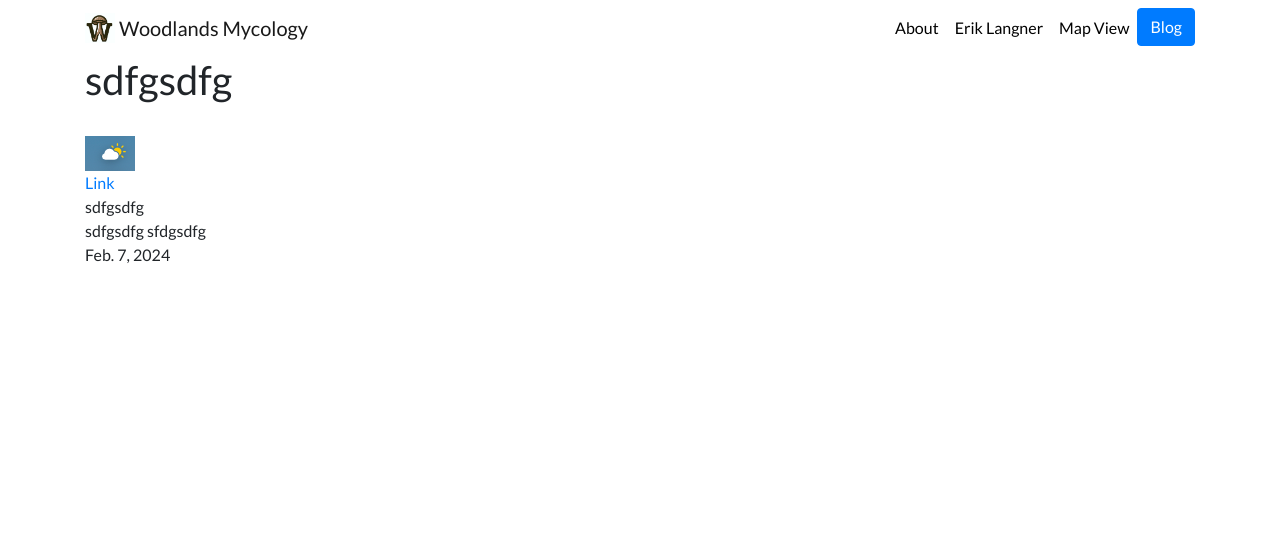
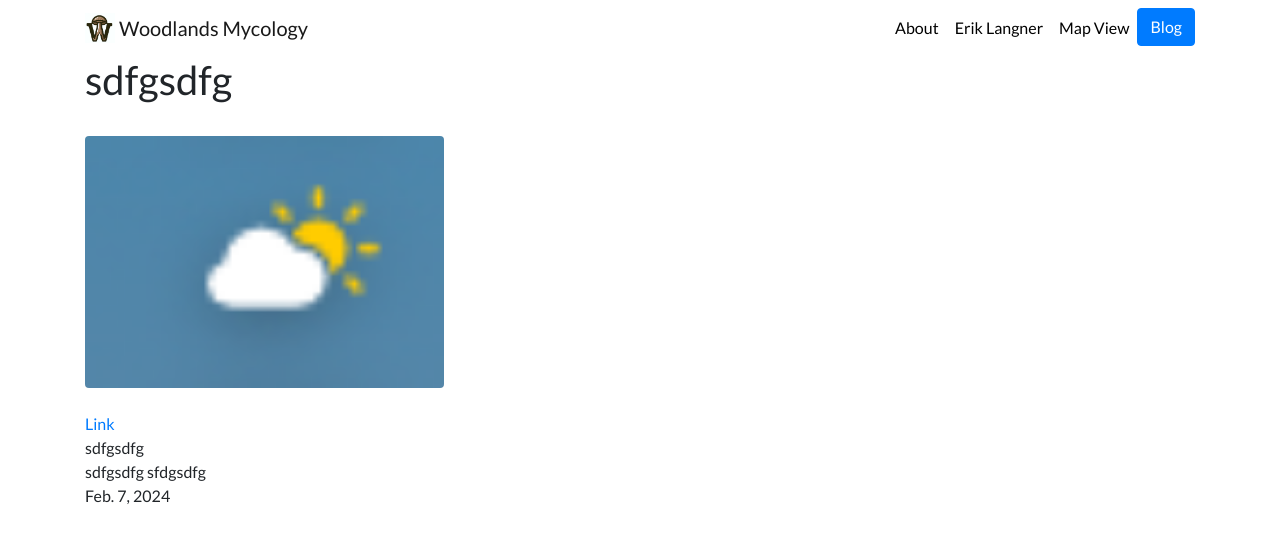
Before and after one commit to eriklangner/WoodlandsMycology, a Django app: page /blog/2/ in a window 1280 px wide. Shown: the top 543 px of the page. Run offline with Django 4.2, Linux system fonts and the light colour scheme; data comes from the database, SQL or seed files in the repository; both versions use the stored data as it was before the commit; data that the repository does not hold is empty; some libraries are stand-ins or nearby versions.

Commit message:
Add multi-photo gallery with MushroomPhoto model and lightbox

```diff
--- a/blog/models.py
+++ b/blog/models.py
@@ -13,5 +13,25 @@ class MushroomDetail(models.Model):
     latitude = models.FloatField()
     longitude = models.FloatField()
 
+    def cover_photo(self):
+        return self.photos.first()
+
     def __str__(self):
         return self.title
+
+
+class MushroomPhoto(models.Model):
+    mushroom = models.ForeignKey(
+        MushroomDetail,
+        on_delete=models.CASCADE,
+        related_name='photos',
+    )
+    image = models.ImageField(upload_to='woodlandsmushrooms/photos/')
+    caption = models.CharField(max_length=300, blank=True)
+    order = models.PositiveIntegerField(default=0)
+
+    class Meta:
+        ordering = ['order', 'id']
+
+    def __str__(self):
+        return f'{self.mushroom.title} photo {self.pk}'
--- a/blog/templates/blog/detail.html
+++ b/blog/templates/blog/detail.html
@@ -1,10 +1,53 @@
 {% extends "woodlandsmushrooms/base.html" %}
+
+{% block extra_css %}
+<link rel="stylesheet" href="https://cdnjs.cloudflare.com/ajax/libs/lightbox2/2.11.4/css/lightbox.min.css" crossorigin="anonymous" referrerpolicy="no-referrer" />
+<style>
+  .mushroom-gallery {
+    column-count: 2;
+    column-gap: 1rem;
+  }
+  @media (min-width: 768px) {
+    .mushroom-gallery {
+      column-count: 3;
+    }
+  }
+  .mushroom-gallery-item {
+    break-inside: avoid;
+    margin-bottom: 1rem;
+  }
+  .mushroom-gallery-item img {
+    width: 100%;
+    height: auto;
+    display: block;
+    border-radius: 4px;
+  }
+</style>
+{% endblock %}
+
+{% block extra_js %}
+<script src="https://cdnjs.cloudflare.com/ajax/libs/lightbox2/2.11.4/js/lightbox.min.js" crossorigin="anonymous" referrerpolicy="no-referrer"></script>
+{% endblock %}
 
 {% block content %}
 <h1> {{ blog.title }} </h1>
 
 <br>
-<img src="{{ blog.image.url }}">
+<div class="mushroom-gallery">
+  {% for photo in blog.photos.all %}
+    <div class="mushroom-gallery-item">
+      <a href="{{ photo.image.url }}" data-lightbox="mushroom-{{ blog.id }}" data-title="{{ photo.caption }}">
+        <img src="{{ photo.image.url }}" alt="{{ photo.caption }}">
+      </a>
+    </div>
+  {% empty %}
+    <div class="mushroom-gallery-item">
+      <a href="{{ blog.image.url }}" data-lightbox="mushroom-{{ blog.id }}" data-title="{{ blog.title }}">
+        <img src="{{ blog.image.url }}" alt="{{ blog.title }}">
+      </a>
+    </div>
+  {% endfor %}
+</div>
 <br>
 <a href="{{ blog.url }}"> Link </a>
 <br>
--- /dev/null
+++ b/requirements.txt
@@ -0,0 +1,4 @@
+asgiref==3.11.1
+Django==6.0.4
+pillow==12.2.0
+sqlparse==0.5.5
--- a/woodlandsmushrooms/templates/woodlandsmushrooms/base.html
+++ b/woodlandsmushrooms/templates/woodlandsmushrooms/base.html
@@ -11,6 +11,8 @@
   <link rel="stylesheet" href="https://stackpath.bootstrapcdn.com/bootstrap/4.4.1/css/bootstrap.min.css" integrity="sha384-Vkoo8x4CGsO3+Hhxv8T/Q5PaXtkKtu6ug5TOeNV6gBiFeWPGFN9MuhOf23Q9Ifjh" crossorigin="anonymous">
 
   <link rel="stylesheet" href="{% static "woodlandsmushrooms/custom.css" %}">
+
+  {% block extra_css %}{% endblock %}
 
   <link href="https://fonts.googleapis.com/css?family=Lato&display=swap" rel="stylesheet">
 
@@ -54,9 +56,10 @@
 
   <!-- Optional JavaScript -->
   <!-- jQuery first, then Popper.js, then Bootstrap JS -->
-  <script src="https://code.jquery.com/jquery-3.4.1.slim.min.js" integrity="sha384-J6qa4849blE2+poT4WnyKhv5vZF5SrPo0iEjwBvKU7imGFAV0wwj1yYfoRSJoZ+n" crossorigin="anonymous"></script>
+  <script src="https://code.jquery.com/jquery-3.6.0.min.js" integrity="sha256-/xUj+3OJU5yExlq6GSYGSHk7tPXikynS7ogEvDej/m4=" crossorigin="anonymous"></script>
   <script src="https://cdn.jsdelivr.net/npm/popper.js@1.16.0/dist/umd/popper.min.js" integrity="sha384-Q6E9RHvbIyZFJoft+2mJbHaEWldlvI9IOYy5n3zV9zzTtmI3UksdQRVvoxMfooAo" crossorigin="anonymous"></script>
   <script src="https://stackpath.bootstrapcdn.com/bootstrap/4.4.1/js/bootstrap.min.js" integrity="sha384-wfSDF2E50Y2D1uUdj0O3uMBJnjuUD4Ih7YwaYd1iqfktj0Uod8GCExl3Og8ifwB6" crossorigin="anonymous"></script>
+  {% block extra_js %}{% endblock %}
 </body>
 
 </html>
--- a/woodlandsmushrooms/templates/woodlandsmushrooms/home.html
+++ b/woodlandsmushrooms/templates/woodlandsmushrooms/home.html
@@ -32,7 +32,7 @@
 
 <h2>{{ Mushroom.title }}</h2>
 <p>{{ Mushroom.description }}</p>
-<img src="{{ Mushroom.image.url }}">
+<img src="{{ Mushroom.image.url }}" alt="" style="width:100%; aspect-ratio:1/1; object-fit:cover;">
 <br>
 {% if Mushroom.url %}
 <a href="{{ Mushroom.url }}"> Link </a>
```
Also changed, not shown: blog/admin.py (+11 -3 lines), blog/migrations/0005_mushroomphoto.py (added), db.sqlite3 (deleted), 2 other files.
